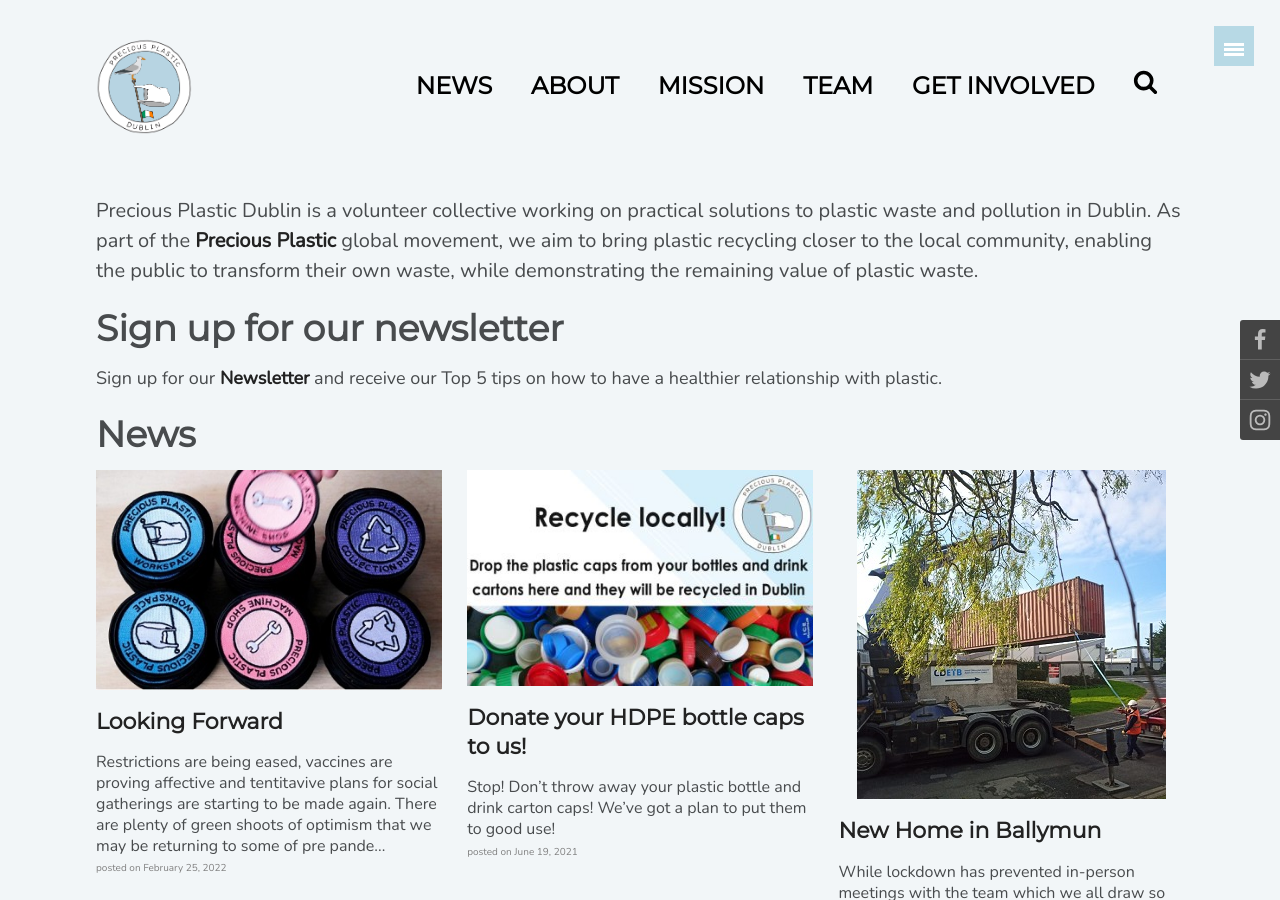
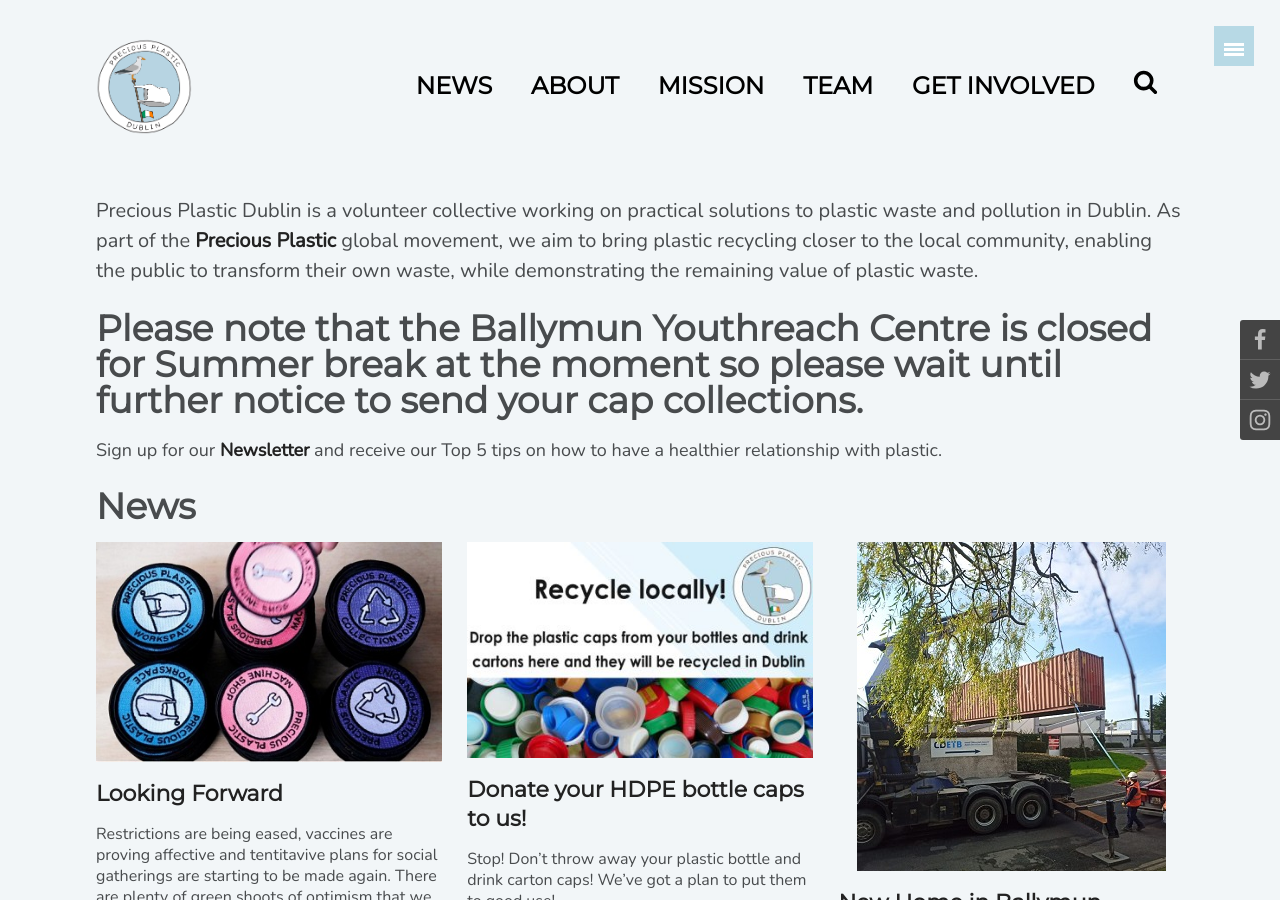
Before and after one commit to preciousplasticdublin/preciousplasticdublin.github.io, a Jekyll site: the page built from index.md, in a window 1280 px wide and 900 px high. Built offline with Jekyll 4.4.1, drawn with Linux system fonts in a browser that asks for light colours; comment, search, counter and statistics services are not loaded.

Commit message:
Update index.md Summer break note

```diff
--- a/index.md
+++ b/index.md
@@ -6,7 +6,7 @@
 
 Precious Plastic Dublin is a volunteer collective working on practical solutions to plastic waste and pollution in Dublin. As part of the [Precious Plastic](https://preciousplastic.com) global movement, we aim to bring plastic recycling closer to the local community, enabling the public to transform their own waste, while demonstrating the remaining value of plastic waste.
 
-# Sign up for our newsletter
+# Please note that the Ballymun Youthreach Centre is closed for Summer break at the moment so please wait until further notice to send your cap collections.
 
 Sign up for our [Newsletter](/newsletter) and receive our Top 5 tips on how to have a healthier relationship with plastic.
 
```
